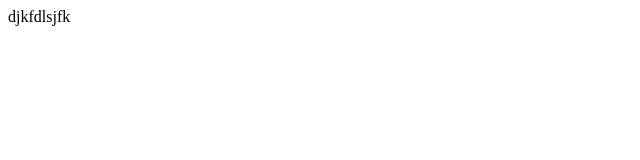
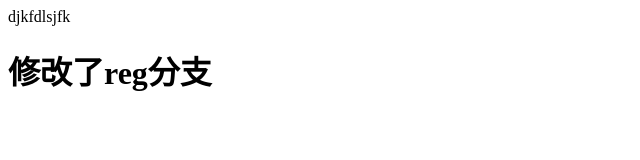
Before and after one commit to sunmeizhi000/test02, a plain HTML site: page index.html in a window 1280 px wide. Shown: the whole page, without its empty margins (0-640 px from the left). Drawn offline with Linux system fonts and the light colour scheme.

Commit message:
修改了reg

```diff
--- a/index.html
+++ b/index.html
@@ -10,6 +10,7 @@
 
 <body>
     djkfdlsjfk
+    <h1>修改了reg分支</h1>
 </body>
 
 </html>
```
